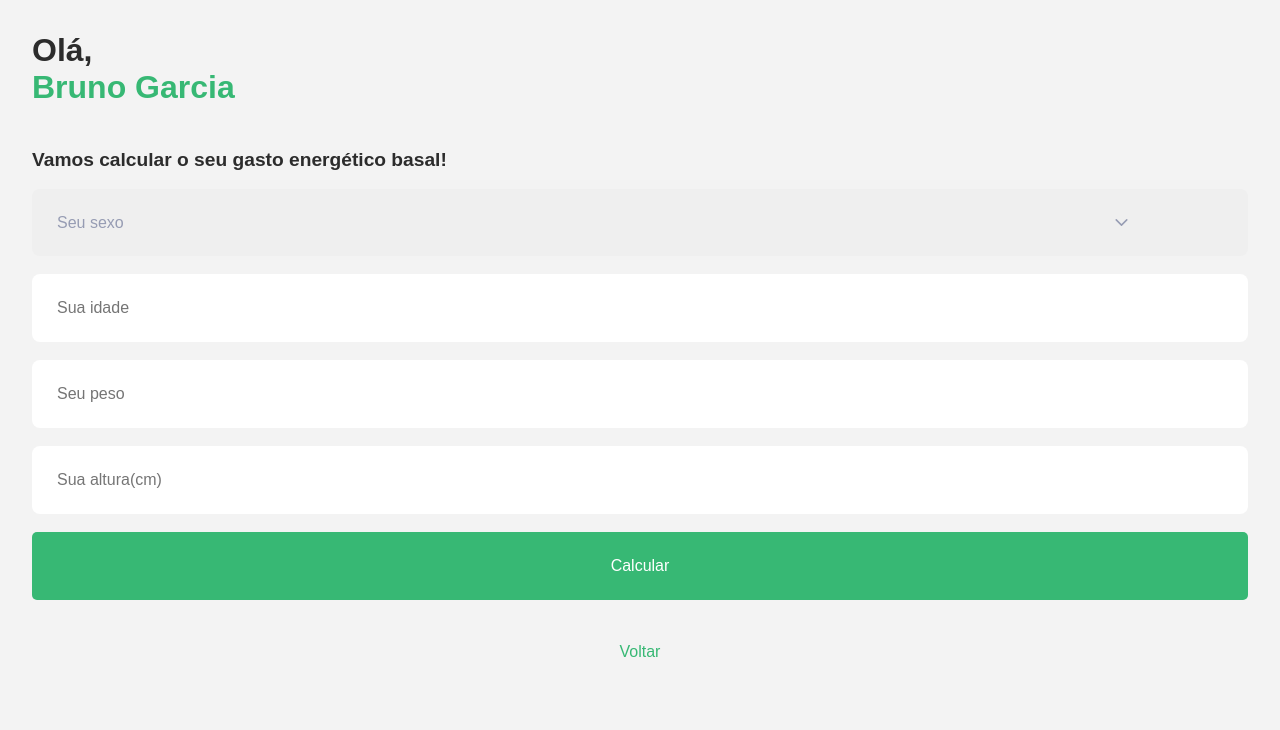
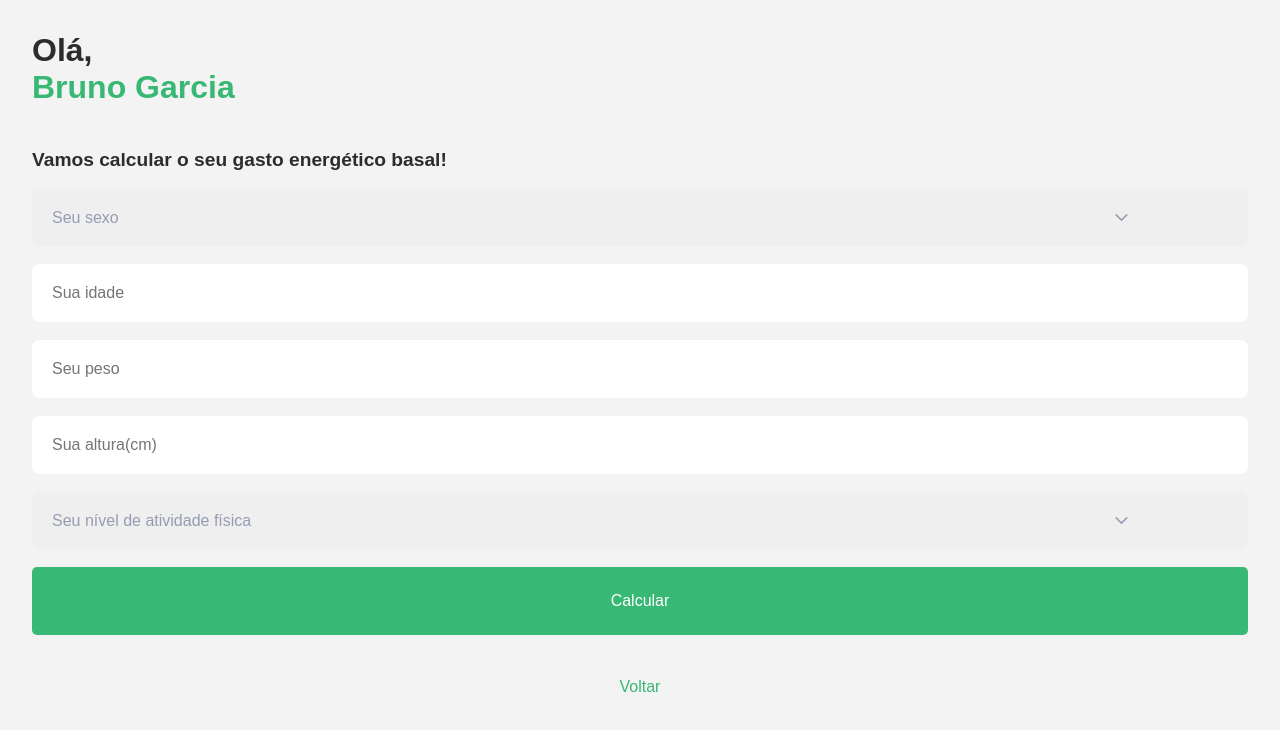
Before and after one commit to RebecaBaruch/gocal-react-project, a React (Vite) app: page /EnterData in a window 1280 px wide. Shown: the top 730 px of the page. Built offline with nearby package versions, Linux system fonts and the light colour scheme.

Commit message:
feat: add another InfoSelect component to EnterData

```diff
--- a/src/components/DataInput/styled.jsx
+++ b/src/components/DataInput/styled.jsx
@@ -1,7 +1,7 @@
 import styled from "styled-components";
 
 export const Input = styled.input`
-    padding: 25px;
+    padding: 20px;
     width: 100%;
 
     font-size: 1rem;
--- a/src/components/InfoSelect/styled.jsx
+++ b/src/components/InfoSelect/styled.jsx
@@ -2,7 +2,7 @@ import styled from "styled-components";
 import Vector from '../../assets/Vector.svg';
 
 export const Select = styled.select`
-    padding: 25px;
+    padding: 20px;
     width: 100%;
 
     font-size: 1rem;
--- a/src/pages/EnterData/index.jsx
+++ b/src/pages/EnterData/index.jsx
@@ -26,6 +26,13 @@ function EnterData() {
             <DataInput type='number' placeholder='Sua idade'/>
             <DataInput type='number' placeholder='Seu peso'/>
             <DataInput type='number' placeholder='Sua altura(cm)'/>
+            <InfoSelect>
+                <option value=''>Seu nível de atividade física</option>
+                <option value='01'>Muito ativo</option>
+                <option value='02'>Ativo</option>
+                <option value='03'>Irregularmente ativo</option>
+                <option value='04'>Sedentário</option>
+            </InfoSelect>
 
             <NavButton type='next'>Calcular</NavButton>
             <NavButton onClick={() => navigate(-1)}>Voltar</NavButton>
```
